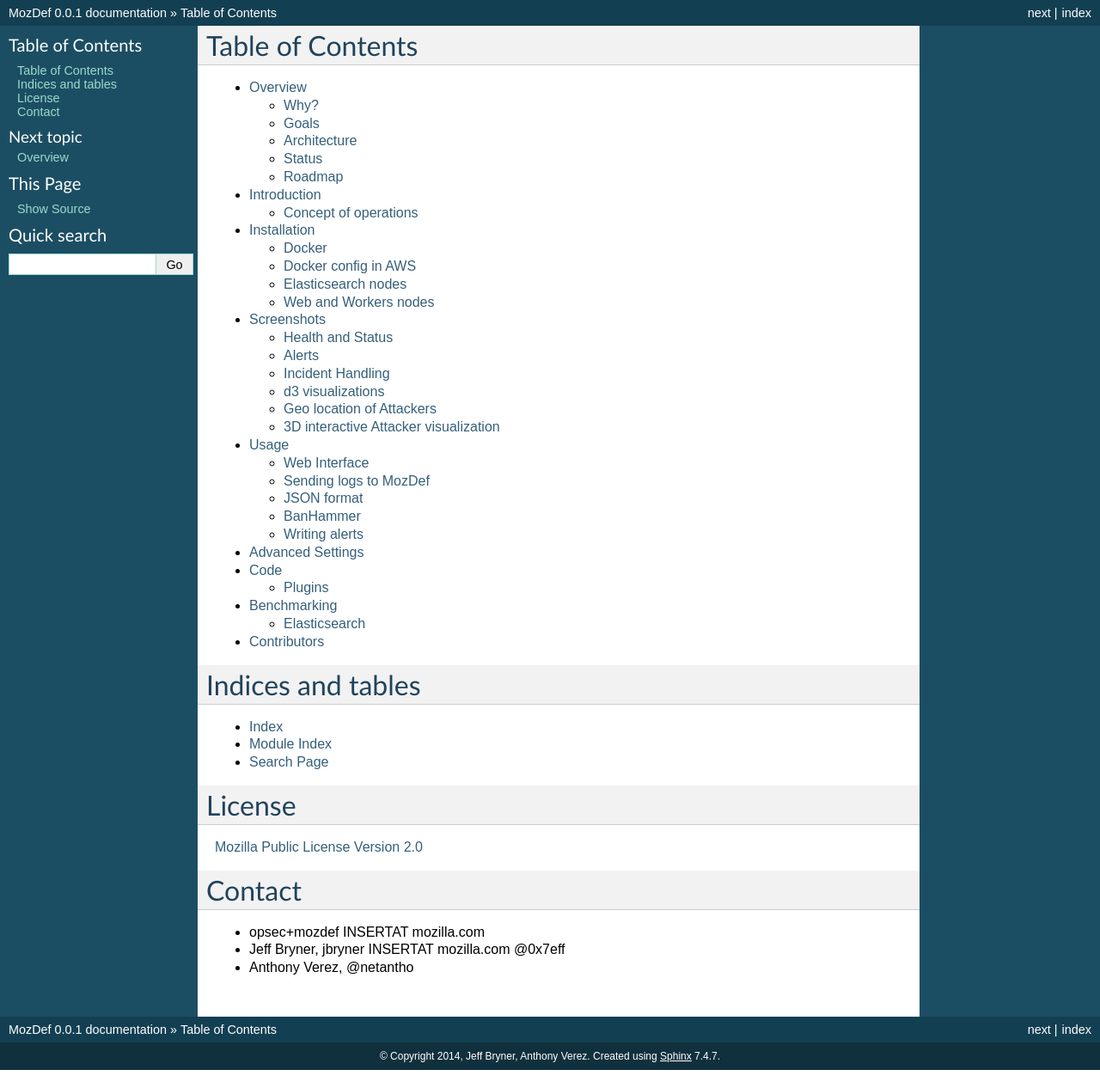
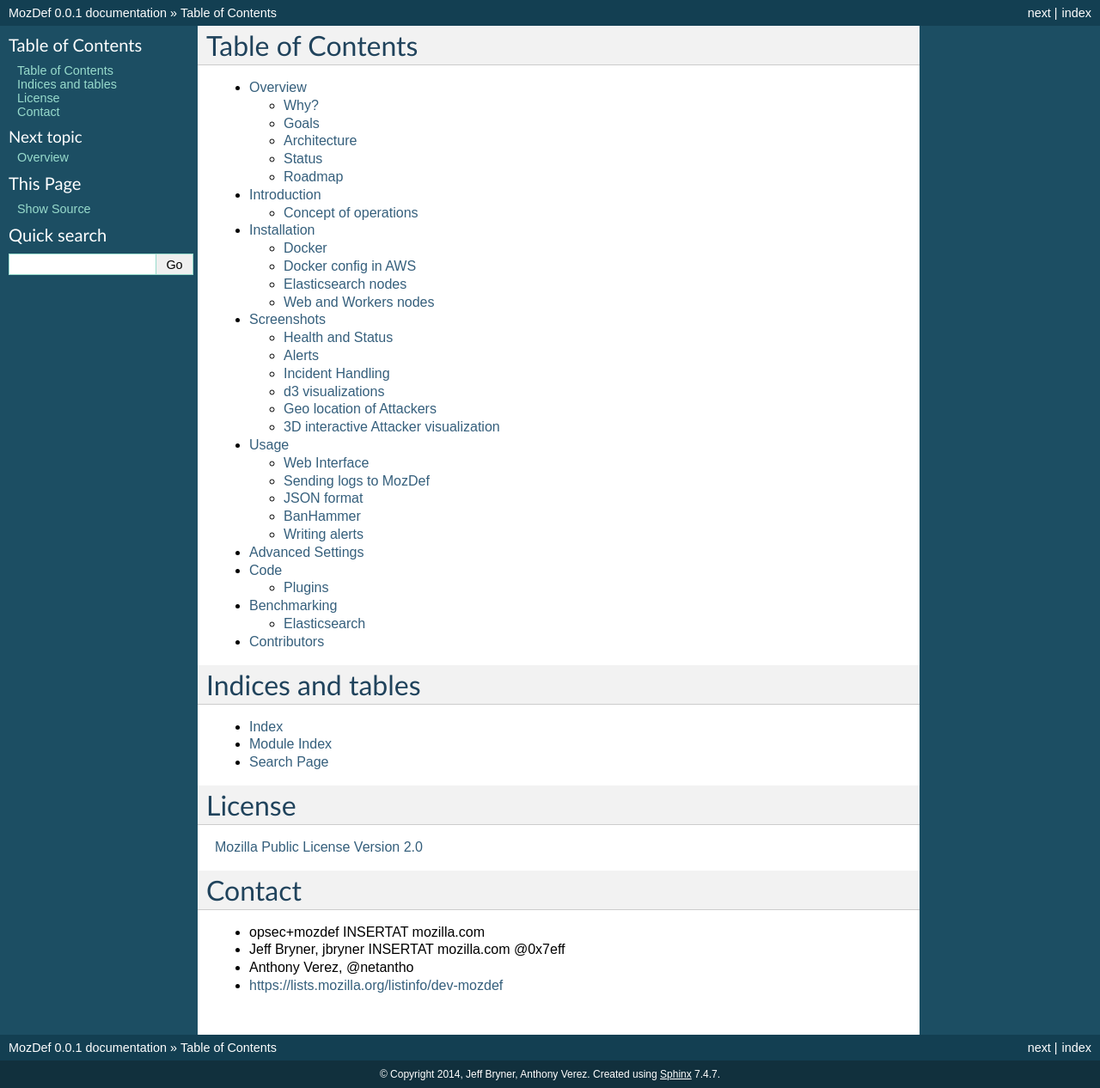
Before and after one commit to mozilla/MozDef, a Sphinx documentation site: the page built from docs/source/index.rst, in a window 1280 px wide. Shown: the whole page at 86% size. Built offline with Sphinx 7.4.7, drawn with Linux system fonts in a browser that asks for light colours; before the commit the page ends 1245 px from its top, so only the background shows below that; some of the changed lines change nothing that is shown.

Commit message:
add mailing list info

```diff
--- a/docs/source/index.rst
+++ b/docs/source/index.rst
@@ -38,3 +38,4 @@
 * opsec+mozdef INSERTAT mozilla.com
 * Jeff Bryner, jbryner INSERTAT mozilla.com @0x7eff
 * Anthony Verez, @netantho
+* https://lists.mozilla.org/listinfo/dev-mozdef
```
